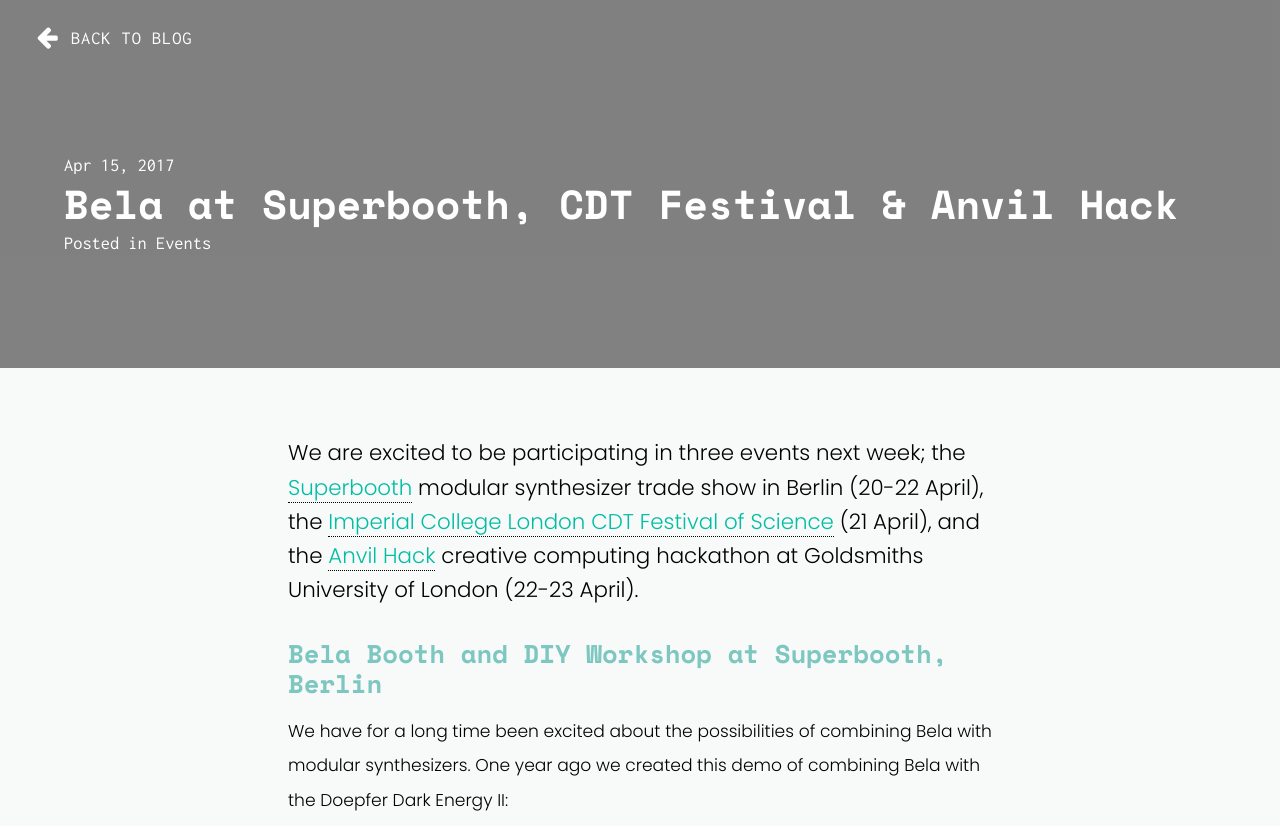
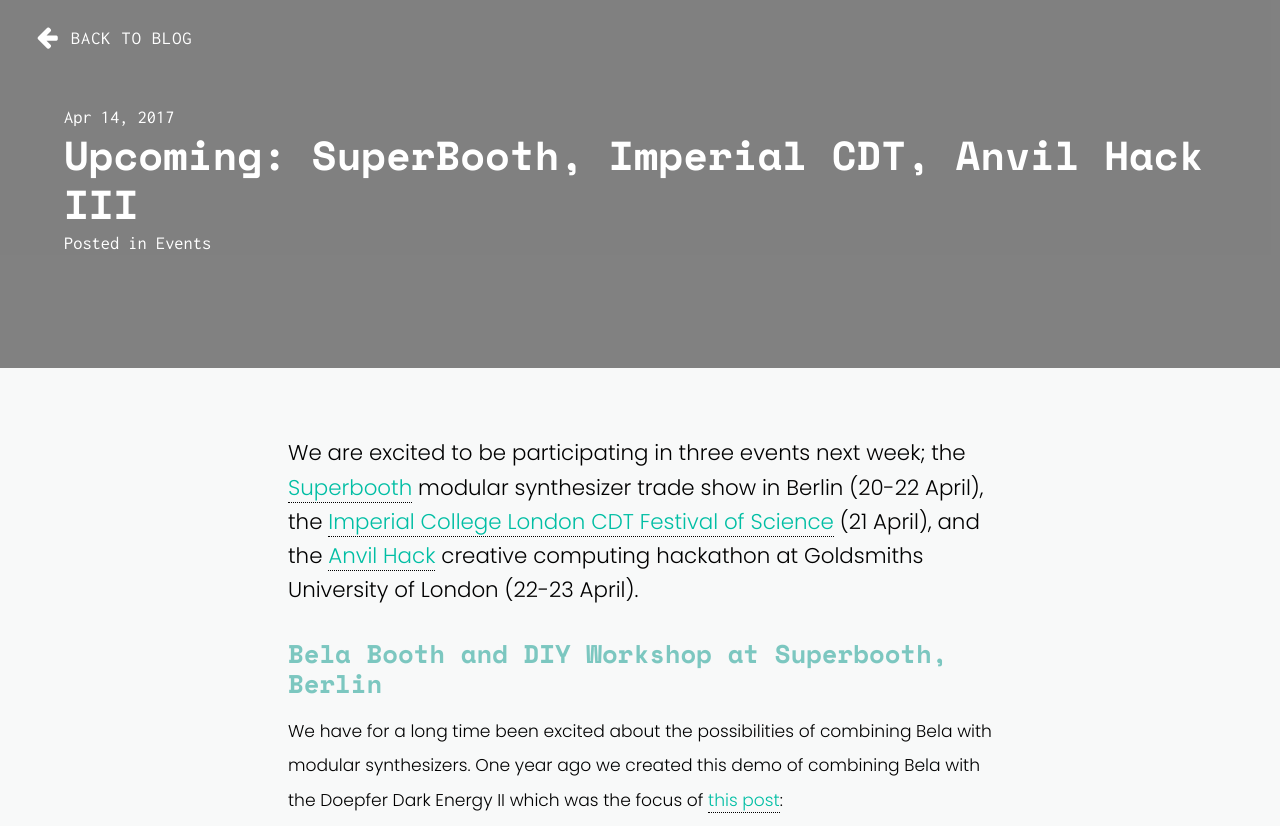
Before and after one commit to BelaPlatform/bela_newBlog, a Jekyll site: the page built from docs/_posts/2017-04-14-superbooth-cdt-festival-anvil-hack.md, in a window 1280 px wide and 900 px high, cut to the strip 0-826 px from the top of the window. Built offline with Jekyll 4.4.1, drawn with Linux system fonts in a browser that asks for light colours; nearby versions of some CDN libraries.

Commit message:
Updates to dates and minor typos

```diff
--- a/docs/_posts/2017-04-12-lovepad.markdown
+++ b/docs/_posts/2017-04-12-lovepad.markdown
@@ -1,7 +1,7 @@
 ---
 layout: post
 title: "LovePad: Bela and Soft Robotics at Goldsmiths' Sex Technology Hackathon"
-date: 2017-04-15
+date: 2017-04-13
 categories:
   - "Hardware"
   - "Projects"
--- a/docs/_posts/2017-04-14-superbooth-cdt-festival-anvil-hack.md
+++ b/docs/_posts/2017-04-14-superbooth-cdt-festival-anvil-hack.md
@@ -1,7 +1,7 @@
 ---
 layout: post
-title: "Bela at Superbooth, CDT Festival & Anvil Hack"
-date: 2017-04-15
+title: "Upcoming: SuperBooth, Imperial CDT, Anvil Hack III"
+date: 2017-04-14
 categories:
   - "Events"
 description: "Bela will be present at three very exciting events this April; Superbooth in Berlin, and CDT Festival and Anvil Hack in London."
@@ -13,7 +13,7 @@
 
 ## Bela Booth and DIY Workshop at Superbooth, Berlin
 
-We have for a long time been excited about the possibilities of combining Bela with modular synthesizers. One year ago we created this demo of combining Bela with the Doepfer Dark Energy II:
+We have for a long time been excited about the possibilities of combining Bela with modular synthesizers. One year ago we created this demo of combining Bela with the Doepfer Dark Energy II which was the focus of [this post](http://blog.bela.io/2016/11/15/analog-synth/):
 
 {% include youtube.html youtube="xAYvp6fVWBM" %}
 
```
